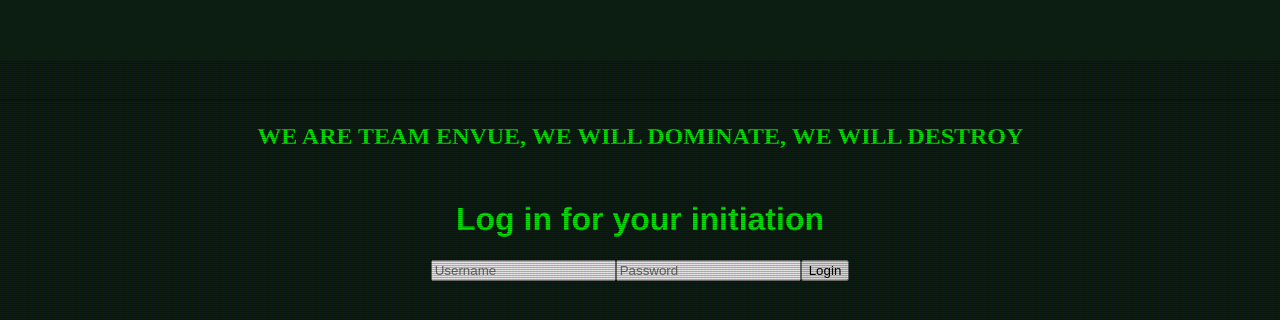
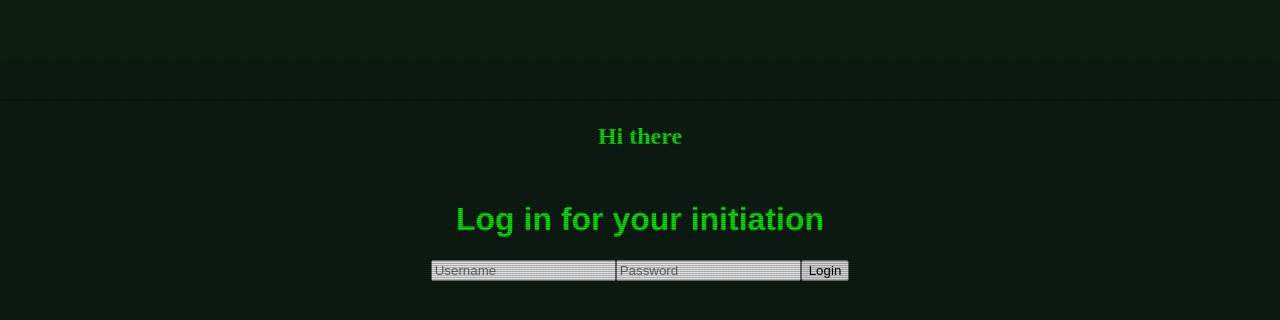
Before and after one commit to joe-Ru/Envue, a Vue app: page /#/login in a window 1280 px wide. Shown: the top 320 px of the page. Built offline with nearby package versions, Linux system fonts and the light colour scheme.

Commit message:
Changed title

```diff
--- a/src/App.vue
+++ b/src/App.vue
@@ -41,7 +41,7 @@ export default {
 <div class="body"></div>
     <div id="nav">
     <pre>
- <h2> <span class="w">WE ARE TEAM ENVUE, WE WILL DOMINATE, WE WILL DESTROY<span class="lg"></span></span> </h2>
+ <h2> <span class="w">Hi there<span class="lg"></span></span> </h2>
 </pre>
 <span class="w"><router-link
         v-if="authenticated"
```
